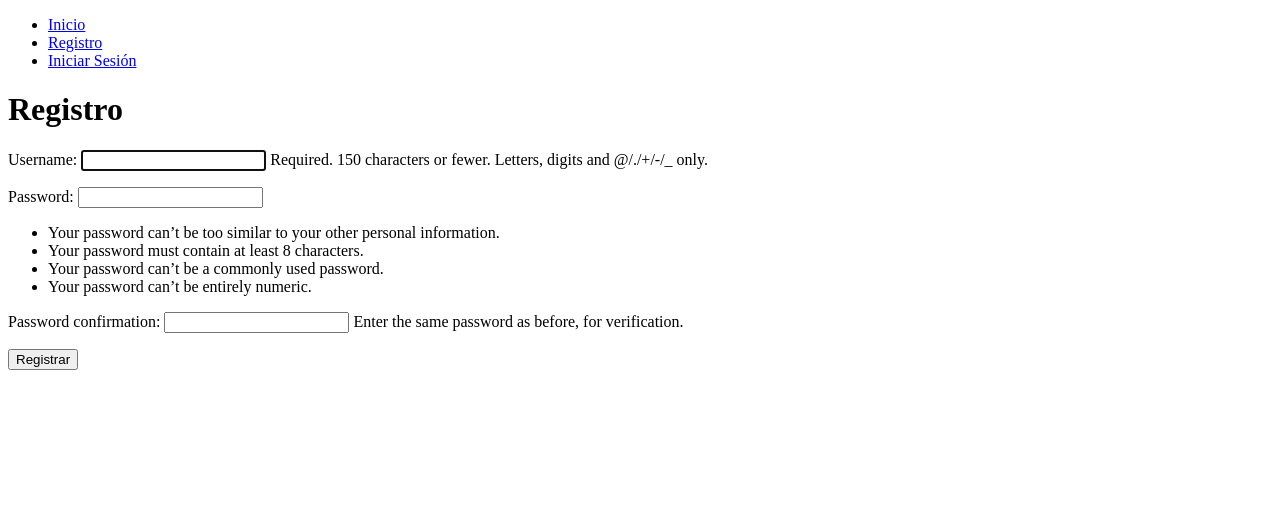
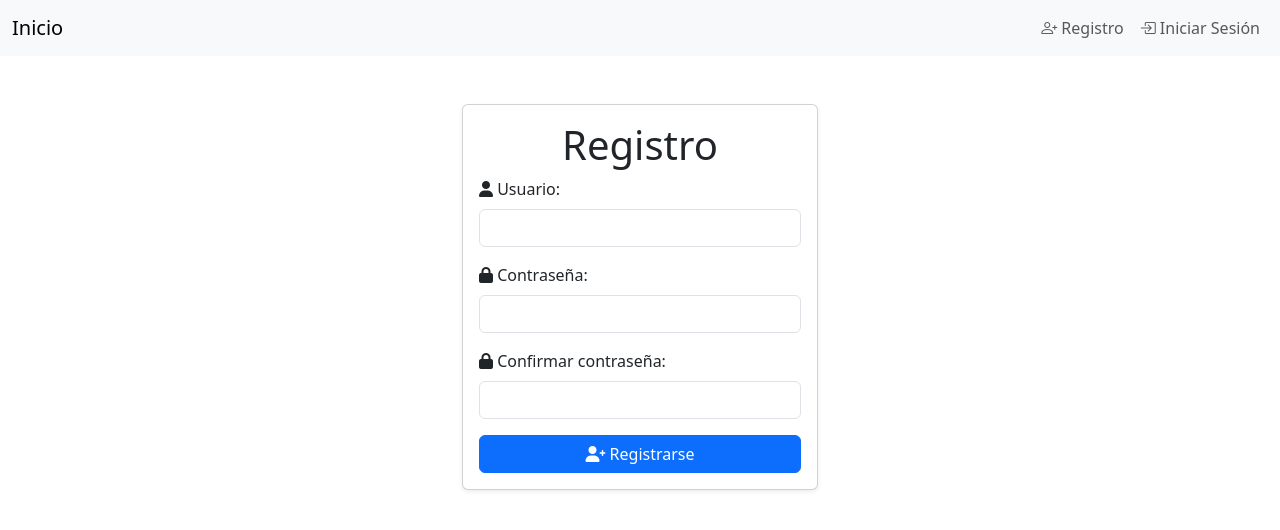
Before and after one commit to EricJoel-code/proyecto_gestion_libros, a Django app: page /registro/ in a window 1280 px wide. Shown: the top 530 px of the page. Run offline with Django 5.2, Linux system fonts and the light colour scheme.

Commit message:
Crud:Eliminar, manejo de errores en rutas, estilos

```diff
--- a/djangocrud/settings.py
+++ b/djangocrud/settings.py
@@ -123,6 +123,7 @@ USE_TZ = True
 # https://docs.djangoproject.com/en/5.1/howto/static-files/
 
 STATIC_URL = "static/"
+LOGIN_URL = '/iniciar_sesion'
 
 # Default primary key field type
 # https://docs.djangoproject.com/en/5.1/ref/settings/#default-auto-field
--- a/djangocrud/urls.py
+++ b/djangocrud/urls.py
@@ -28,6 +28,7 @@ urlpatterns = [
     path("libreria/", views.libreria, name='libreria'),
     path("agregar/libro/", views.agregar_libro, name='agregar_libro'),
     path("libreria/<int:libro_id>/", views.detalle_libro, name='detalle_libro'),
+    path("libreria/<int:libro_id>/eliminar", views.eliminar_libro, name='eliminar_libro'),
     path("salir/", views.salir, name='salir'),
     path("iniciar_sesion/", views.inicio_sesion, name='iniciar_sesion'),
 ]+ static(settings.MEDIA_URL, document_root=settings.MEDIA_ROOT)
--- a/libreria/templates/base.html
+++ b/libreria/templates/base.html
@@ -5,36 +5,54 @@
     <meta charset="UTF-8">
     <meta name="viewport" content="width=device-width, initial-scale=1.0">
     <title>Proyecto Django Libreria</title>
+    <!-- Bootstrap CSS -->
+    <link rel="stylesheet" href="https://cdn.jsdelivr.net/npm/bootstrap@5.3.3/dist/css/bootstrap.min.css">
+    <!-- Bootstrap Icons -->
+    <link rel="stylesheet" href="https://cdn.jsdelivr.net/npm/bootstrap-icons/font/bootstrap-icons.css">
+
+    <link rel="stylesheet" href="https://cdnjs.cloudflare.com/ajax/libs/font-awesome/6.0.0/css/all.min.css">
 </head>
 
 <body>
-    <nav>
-        <ul>
-            <li>
-                <a href="/">Inicio</a>
+    <nav class="navbar navbar-expand-lg navbar-light bg-light">
+        <div class="container-fluid">
+            <a class="navbar-brand" href="/">Inicio</a>
+            <button class="navbar-toggler" type="button" data-bs-toggle="collapse" data-bs-target="#navbarNav"
+                aria-controls="navbarNav" aria-expanded="false" aria-label="Toggle navigation">
+                <span class="navbar-toggler-icon"></span>
+            </button>
+            <div class="collapse navbar-collapse" id="navbarNav">
+                <ul class="navbar-nav ms-auto">
+                    {% if user.is_authenticated %}
+                    <li class="nav-item">
+                        <a class="nav-link" href="/libreria"><i class="bi bi-book"></i> Librería</a>
                     </li>
-            {% if user.is_authenticated %}
-            <li>
-                <a href="/libreria">Libreria</a>
+                    <li class="nav-item">
+                        <a class="nav-link" href="/agregar/libro/"><i class="bi bi-plus-circle"></i> Agregar Libros</a>
                     </li>
-            <li>
-                <a href="/agregar/libro/">Agregar Libros</a>
-            </li>
-            <li>
-                <a href="/salir">Cerrar Sesion</a>
+                    <li class="nav-item">
+                        <a class="nav-link" href="/salir"><i class="bi bi-box-arrow-right text-danger"></i> Cerrar
+                            Sesión</a>
                     </li>
                     {% else %}
-            <li>
-                <a href="/registro">Registro</a>
+                    <li class="nav-item">
+                        <a class="nav-link" href="/registro"><i class="bi bi-person-plus"></i> Registro</a>
                     </li>
-            <li>
-                <a href="/iniciar_sesion">Iniciar Sesión</a>
+                    <li class="nav-item">
+                        <a class="nav-link" href="/iniciar_sesion"><i class="bi bi-box-arrow-in-right"></i> Iniciar
+                            Sesión</a>
                     </li>
                     {% endif %}
                 </ul>
+            </div>
+        </div>
     </nav>
+
     {% block content %}
     {% endblock %}
+
+    <!-- Bootstrap JS -->
+    <script src="https://cdn.jsdelivr.net/npm/bootstrap@5.3.3/dist/js/bootstrap.bundle.min.js"></script>
 </body>
 
 </html>
--- a/libreria/templates/registro.html
+++ b/libreria/templates/registro.html
@@ -1,15 +1,44 @@
 {% extends 'base.html' %}
 
 {% block content %}
-<h1>Registro</h1>
+<main class="container">
+    <div class="row">
+        <div class="col-md-4 offset-md-4 mt-5">
+            <form method="POST" class="card card-body shadow-sm">
+                <h1 class="text-center">Registro</h1>
+                {% if error %}
+                <div class="alert alert-danger">
+                    <i class="fas fa-exclamation-circle"></i> {{ error }}
+                </div>
+                {% endif %}
+                {% csrf_token %}
 
-{{error}}
+                <div class="mb-3">
+                    <label for="username" class="form-label">
+                        <i class="fas fa-user"></i> Usuario:
+                    </label>
+                    <input type="text" name="username" id="username" class="form-control" required>
+                </div>
 
-<form method="POST">
-    {% csrf_token %}
-    {{form.as_p}}
-    <button>
-        Registrar
-    </button>
-</form>
+                <div class="mb-3">
+                    <label for="password1" class="form-label">
+                        <i class="fas fa-lock"></i> Contraseña:
+                    </label>
+                    <input type="password" name="password1" id="password1" class="form-control" required>
+                </div>
+
+                <div class="mb-3">
+                    <label for="password2" class="form-label">
+                        <i class="fas fa-lock"></i> Confirmar contraseña:
+                    </label>
+                    <input type="password" name="password2" id="password2" class="form-control" required>
+                </div>
+
+                <button class="btn btn-primary w-100" type="submit">
+                    <i class="fas fa-user-plus"></i> Registrarse
+                </button>
+            </form>
+        </div>
+    </div>
+</main>
 {% endblock %}
--- a/libreria/views.py
+++ b/libreria/views.py
@@ -6,6 +6,7 @@ from django.contrib.auth import login, logout, authenticate # type: ignore
 from django.db import IntegrityError # type: ignore
 from .forms import BookForm
 from .models import Libros
+from django.contrib.auth.decorators import login_required
 
 # Create your views here.
 def inicio(request):
@@ -34,10 +35,12 @@ def registro(request):
             'error': 'La contraseña no coincide'
         })
 
+@login_required
 def libreria(request):
     libros = Libros.objects.filter(user=request.user)
     return render(request,'libreria.html',{'libros':libros})
 
+@login_required
 def salir(request):
     logout(request)
     return redirect('inicio')
@@ -58,6 +61,7 @@ def inicio_sesion(request):
             login(request, user)
             return redirect('libreria')
 
+@login_required
 def agregar_libro(request):
     if request.method == 'GET':
         return render(request, 'agregar_libro.html', {
@@ -82,6 +86,7 @@ def agregar_libro(request):
                 'error': f'Ocurrió un error: {str(e)}'
             })
 
+@login_required
 def detalle_libro(request, libro_id):
     libro = get_object_or_404(Libros, pk=libro_id, user=request.user)
 
@@ -113,3 +118,10 @@ def detalle_libro(request, libro_id):
                 'form': form,
                 'error': "Error al actualizar. Revise los datos e intente de nuevo."
             })
+
+@login_required
+def eliminar_libro(request, libro_id):
+    libro = get_object_or_404(Libros, pk=libro_id, user=request.user)
+    if request.method == 'POST':
+        libro.delete()
+        return redirect('libreria')
```
Also changed, not shown: libreria/templates/iniciar_sesion.html (+34 -9 lines), libreria/templates/inicio.html (+18 -8 lines), libreria/templates/libreria.html (+11 -0 lines), README.md. Lines whose indentation alone changed are shown as unchanged.
